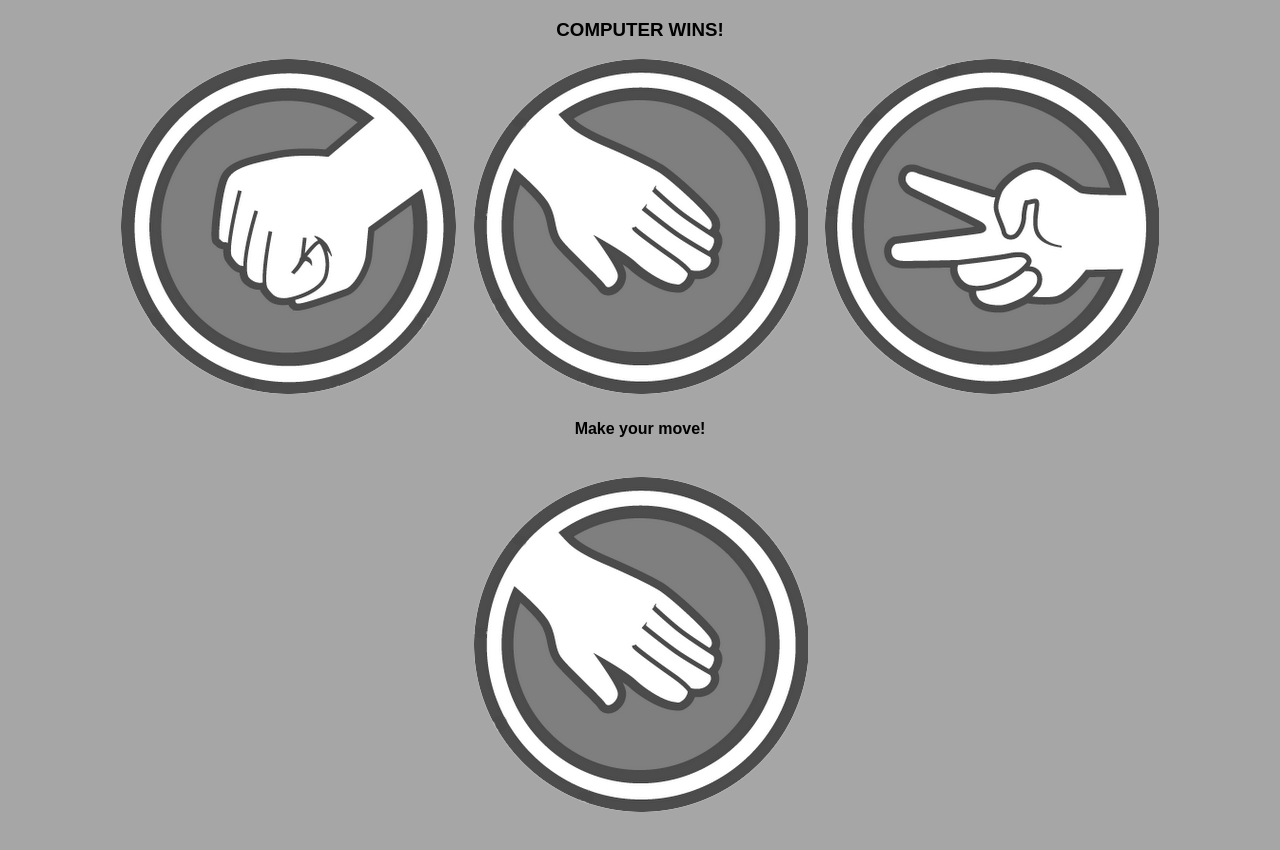
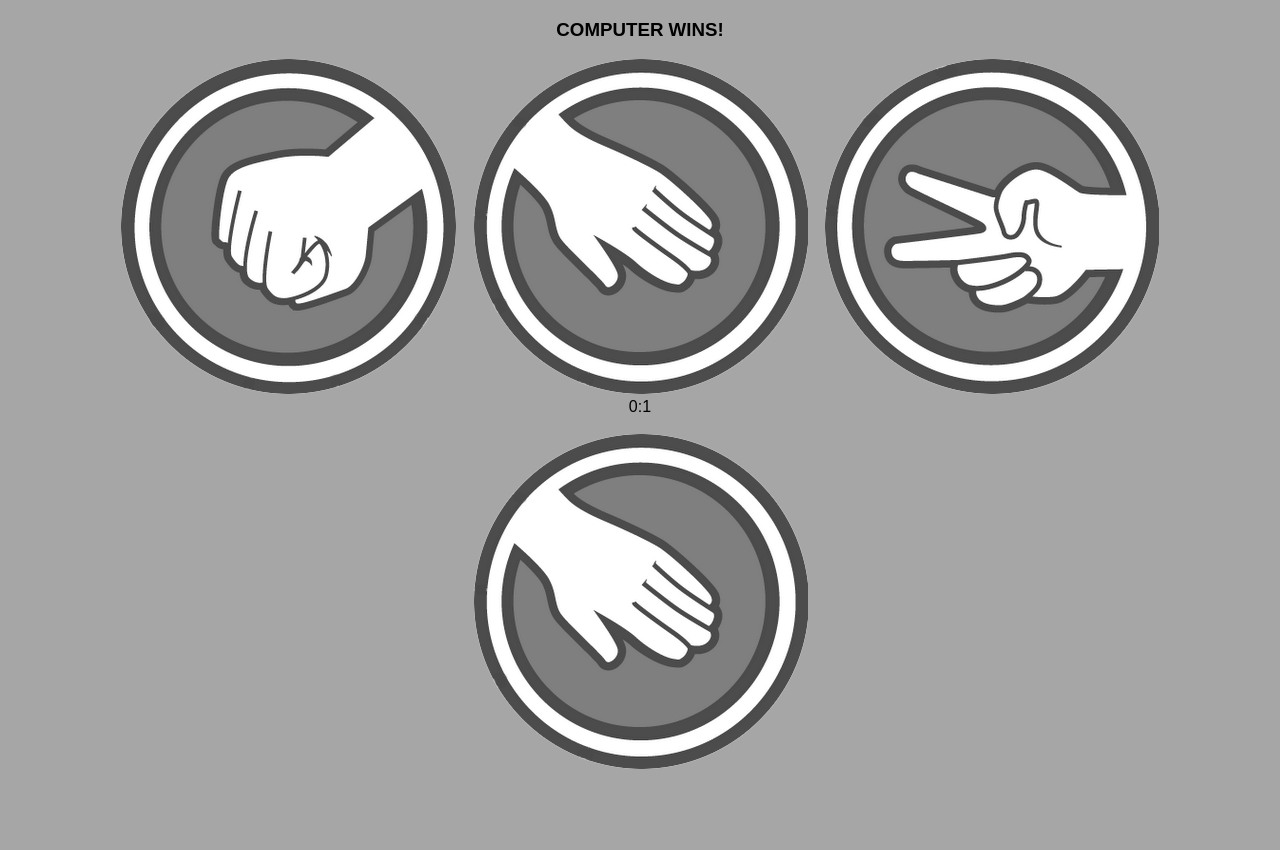
Before and after one commit to Rgaliant/JQuery_RPS, a plain HTML site: page index.html in a window 1280 px wide. Both pictures are taken after a click on the element 183 px from the left and 206 px from the top of the page. After the commit the page ends 813 px from the top, so only its background shows below. Drawn offline with nearby package versions, Linux system fonts and the light colour scheme.

Commit message:
add styles

```diff
--- a/index.html
+++ b/index.html
@@ -22,8 +22,10 @@
                 <img src="images/scissors.png" alt="scissors" >
             </div>
           </div>
-        <div class="score-board">
-          <h4 style="text-align:center;">Make your move!</h4>
+        <div class="score-board" style="text-align:center;">
+          <span id="player-score">0</span>:<span id="comp-score">0</span>
+
+
         </div>
     <br />
     <div class="enemy-decision" id="enemy-choice">
--- a/scipt.js
+++ b/scipt.js
@@ -1,6 +1,15 @@
 $(document).ready( function() {
 
 
+function updateScore(val) {
+  var playerScore = $('#player-score')
+  var computerScore = $('#comp-score')
+    if(val == 1)
+      var playerScore = playerScore.text(+1)
+    else
+      var computerScore = computerScore.text(+1)
+
+}
 
   $('#r').on('click', function() {
     var winnerIs = $('.winner-is')
@@ -19,11 +28,13 @@ $(document).ready( function() {
         enemyChoice.replaceWith('<div class="enemy-decision" id="enemy-choice"><img src="images/scissors.png" alt="scissors" ></div>')
         winnerIs.replaceWith('<div class="winner-is">PLAYER WINS!</div>')
         var combo = ""
+        updateScore(1)
         break
       case "rp":
         enemyChoice.replaceWith('<div class="enemy-decision" id="enemy-choice"><img src="images/paper.png" alt="paper" ></div>')
         winnerIs.replaceWith('<div class="winner-is">COMPUTER WINS!</div>')
         var combo = ""
+        updateScore(0)
         break
     }
 })
@@ -45,11 +56,13 @@ $('#p').on('click', function() {
       enemyChoice.replaceWith('<div class="enemy-decision" id="enemy-choice"><img src="images/rock.png" alt="rock" ></div>')
       winnerIs.replaceWith('<div class="winner-is">PLAYER WINS!</div>')
       var combo = ""
+      updateScore(1)
       break
     case "ps":
       enemyChoice.replaceWith('<div class="enemy-decision" id="enemy-choice"><img src="images/scissors.png" alt="scissors" ></div>')
       winnerIs.replaceWith('<div class="winner-is">COMPUTER WINS!</div>')
       var combo = ""
+      updateScore(0)
       break
   }
 })
@@ -71,11 +84,13 @@ $('#s').on('click', function() {
       enemyChoice.replaceWith('<div class="enemy-decision" id="enemy-choice"><img src="images/paper.png" alt="paper" ></div>')
       winnerIs.replaceWith('<div class="winner-is">PLAYER WINS!</div>')
       var combo = ""
+      updateScore(1)
       break
     case "sr":
       enemyChoice.replaceWith('<div class="enemy-decision" id="enemy-choice"><img src="images/rock.png" alt="rock" ></div>')
       winnerIs.replaceWith('<div class="winner-is">COMPUTER WINS!</div>')
       var combo = ""
+      updateScore(0)
       break
   }
 })
```
